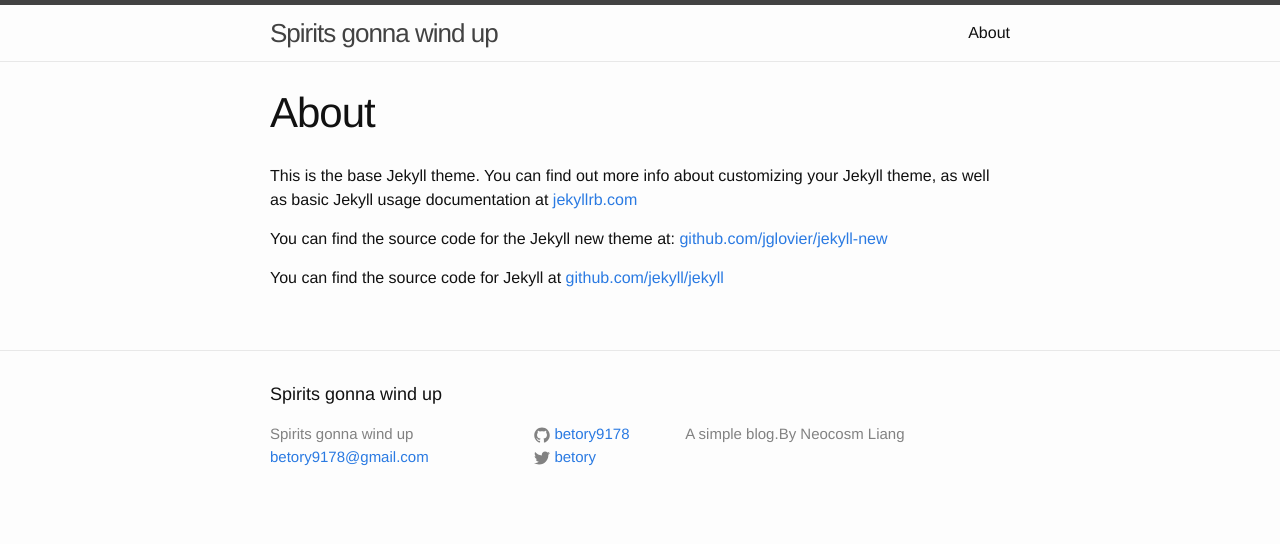
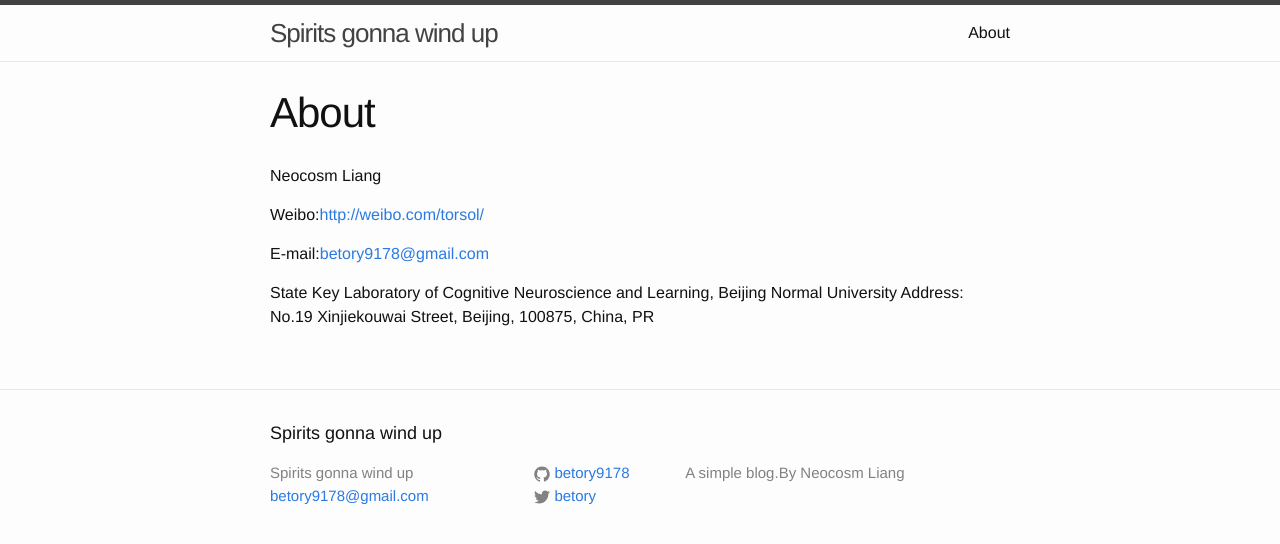
Before and after one commit to betory9178/betory9178.github.io, a Jekyll site: the page built from about.md, in a window 1280 px wide. Shown: the top 544 px of the page. Built offline with Jekyll 4.4.1, drawn with Linux system fonts in a browser that asks for light colours.

Commit message:
About update

```diff
--- a/about.md
+++ b/about.md
@@ -4,8 +4,10 @@
 permalink: /about/
 ---
 
-This is the base Jekyll theme. You can find out more info about customizing your Jekyll theme, as well as basic Jekyll usage documentation at [jekyllrb.com](http://jekyllrb.com/)
+Neocosm Liang
 
-You can find the source code for the Jekyll new theme at: [github.com/jglovier/jekyll-new](https://github.com/jglovier/jekyll-new)
+Weibo:[http://weibo.com/torsol/](http://weibo.com/torsol/)
 
-You can find the source code for Jekyll at [github.com/jekyll/jekyll](https://github.com/jekyll/jekyll)
+E-mail:[betory9178@gmail.com](betory9178@gmail.com)
+
+State Key Laboratory of Cognitive Neuroscience and Learning, Beijing Normal University Address: No.19 Xinjiekouwai Street, Beijing, 100875, China, PR
```
